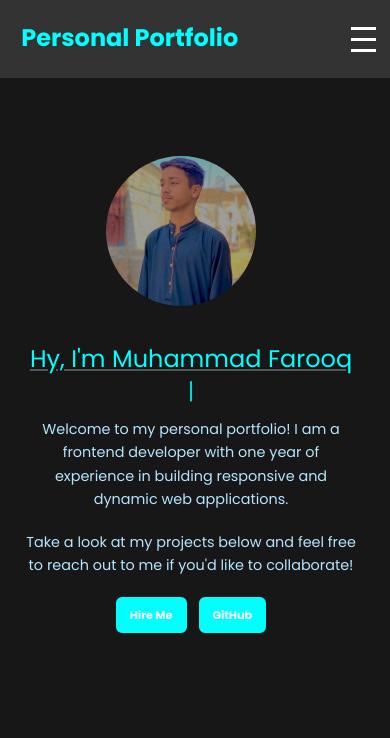
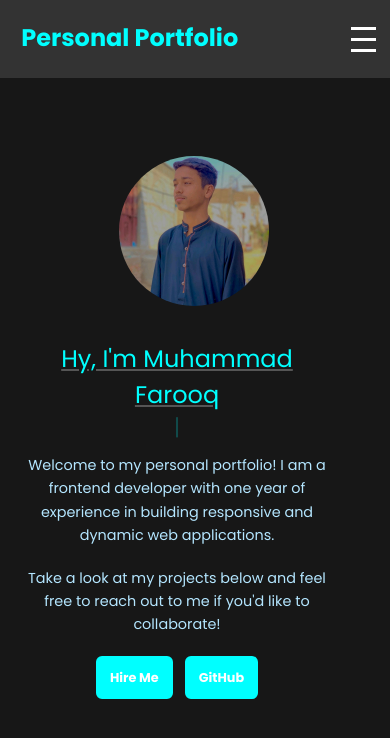
Before and after one commit to Muhammad-Fraooq/Porfolio-Milestone-2, a Next.js app: page / in a window 390 px wide. Shown: the top 738 px of the page. Built offline with nearby package versions, Linux system fonts and the light colour scheme.

Commit message:
Update CSS Files

```diff
--- a/app/about/page.tsx
+++ b/app/about/page.tsx
@@ -2,14 +2,11 @@ import Image from "next/image";
 import ProfilePic from "@/public/my-pic.jpg";
 import RotatingServices from "../components/RotatingServices/RotatingServices";
 import Animation from "../components/Animation/Animation";
-import AnimationWrapper from "../components/ScrollAnimation/ScrollAnimation";
 
 export default function About() {
   return (
     <>
       <div className="container">
-        {/* Image Section with Animation */}
-        <AnimationWrapper>
           <div className="image-container">
             <Image
               src={ProfilePic}
@@ -20,10 +17,6 @@ export default function About() {
               objectFit="cover"
             />
           </div>
-        </AnimationWrapper>
-
-        {/* Text Section with Animation */}
-        <AnimationWrapper>
           <div className="text-container-about">
             <h1>About Me</h1>
             <Animation/>
@@ -36,21 +29,8 @@ export default function About() {
               adapt to the latest industry trends and technologies to deliver
               efficient and visually appealing solutions.
             </p>
-
-            {/* Frontend Skills Section */}
-            <div>
               <RotatingServices />
-            </div>
-
-            {/* Download CV Button (Optional) */}
-            {/* <div className="about-btn">
-              <a href="/cv.pdf" download className="btn">
-                <FaDownload />
-                Download CV
-              </a>
-            </div> */}
           </div>
-        </AnimationWrapper>
       </div>
     </>
   );
--- a/app/components/ContactFrom.module.css
+++ b/app/components/ContactFrom.module.css
@@ -17,7 +17,7 @@
   background-color: #333;
   padding: 20px;
   border-radius: 8px;
-  box-shadow: 0 4px 8px rgba(0, 0, 0, 0.1);
+  box-shadow: 0 4px 8px rgba(61, 51, 51, 0.1);
 }
 
 .formHeading {
@@ -88,7 +88,6 @@
 @media (max-width: 1024px) {
   .container {
     padding: 20px;
-
   }
 
   .formHeading {
@@ -106,16 +105,27 @@
 }
 
 /* Mobile devices */
+@media (max-width: 820px) {
+  .container{
+    max-width: 750px;
+  }
+  .map{
+    height: 140%;
+  }
+}
 @media (max-width: 768px) {
   .container {
     padding: 20px;
     flex-direction: column;
     align-items: center;
   }
-  .formContainer,
   .mapContainer {
     width: 90%;
     margin-bottom: 20px;
+    margin-left: -1rem;
+  }
+  .formContainer{
+    width: 95%;
   }
   .map{
     height: 110%;
--- a/app/components/ContactFrom/ContactFrom.tsx
+++ b/app/components/ContactFrom/ContactFrom.tsx
@@ -110,7 +110,8 @@ const ContactForm = () => {
             />
           </div>
           <div className={styles.buttonContainer}>
-            <a href="#" className="btn" onClick={onClickHandler}>Submit</a>
+            {/* <a href="#" className="btn" onClick={onClickHandler}>Submit</a> */}
+            <button onClick={onClickHandler} className="btn">Submit</button>
           </div>
 
           {errors.map((item, index) => (
--- a/app/components/Footer.module.css
+++ b/app/components/Footer.module.css
@@ -92,7 +92,23 @@
 }
 
 /* Media Queries for Responsive Design */
-
+@media (max-width: 820px) {
+  .container {
+    margin-left: 3rem;
+  }
+  .footer2,
+  .footer3,
+  .footer4 {
+    margin-top: 2.5rem;
+  }
+  .socialFooterIcons{
+    margin-top: -1rem;
+  }
+  .copyright{
+    text-align: center;
+    margin-top: 1rem;
+  }
+}
 /* For tablets and smaller devices */
 @media (max-width: 768px) {
   .container {
@@ -102,28 +118,26 @@
   .footer1 {
     order: 2;
   }
-
   .footer {
     text-align: center; /* Center align text on smaller screens */
   }
 
   .socialFooterIcons {
+    display: flex;
     justify-content: center;
   }
 }
 
 /* For mobile devices */
 @media (max-width: 480px) {
-  .footer1,
+  .footer {
+    margin-left: -7rem;
+    text-align: center;
+  }
   .footer2,
   .footer3,
   .footer4 {
-    margin-left: -2rem;
-    text-align: center;
-  }
-  .footer{
-    margin-left: -2rem;
-    gap: 2rem;
+    margin-top: 0rem;
   }
 
   .footerSubheading {
@@ -134,9 +148,12 @@
     margin: 1rem 0;
   }
 
-  .socialFooterIcons , .copyright {
-    justify-content: center;
+  .socialFooterIcons,
+  .copyright p {
     margin-top: 1rem;
   }
-
+  .copyright p {
+    font-size: 1rem;
+    margin-left: 6rem ;
+  }
 }
--- a/app/components/Footer/Footer.tsx
+++ b/app/components/Footer/Footer.tsx
@@ -37,27 +37,27 @@ export default function Footer() {
           <p className={styles.footerSubheading}>Courses</p>
           <ul className={styles.courseList}>
             <li className={styles.courseItem}>
-              <Link className={styles.link} href="/">
+              <Link className={styles.link} href="https://www.codecademy.com/learn/learn-html" target="_blank">
               HTML5
               </Link>
             </li>
             <li className={styles.courseItem}>
-              <Link className={styles.link} href="/">
+              <Link className={styles.link} href="https://www.codecademy.com/learn/learn-css" target="_blank">
                 CSS3
               </Link>
             </li>
             <li className={styles.courseItem}>
-              <Link className={styles.link} href="/">
+              <Link className={styles.link} href="https://www.codecademy.com/learn/introduction-to-javascript" target="_blank">
                 JavaScript
               </Link>
             </li>
             <li className={styles.courseItem}>
-              <Link className={styles.link} href="/">
+              <Link className={styles.link} href="/https://v1.scrimba.com/playlist/p7P5Hd" target="_blank">
                 React
               </Link>
             </li>
             <li className={styles.courseItem}>
-              <Link className={styles.link} href="/">
+              <Link className={styles.link} href="/https://nextjs.org/docs" target="_blank">
                 Next.js
               </Link>
             </li>
@@ -130,7 +130,7 @@ export default function Footer() {
         </div>
       </div>
       <div className={styles.copyright}>
-        <p>© {new Date().getFullYear()} Muhammad Farooq. All rights reserved.</p>
+        <p>&copy; {new Date().getFullYear()} Muhammad Farooq. All rights reserved.</p>
       </div>
     </footer>
   );
--- a/app/components/Navbar/Navbar.tsx
+++ b/app/components/Navbar/Navbar.tsx
@@ -39,7 +39,7 @@ export default function Header() {
 
           {/* Download CV button */}
           <div className={styles.navBtn}>
-            <Link href="/cv.pdf" download className="btn btn-primary" onClick={closeMenu}>
+            <Link href="/cv.pdf" download className="btn btn-nav" onClick={closeMenu}>
               <FaDownload /> Download CV
             </Link>
           </div>
--- a/app/components/Navber.module.css
+++ b/app/components/Navber.module.css
@@ -1,7 +1,7 @@
 
 .header {
     background-color: #333;
-    padding: 12px 10px ;
+    padding: 12px 10px;
     display: flex;
     justify-content: center;
     align-items: center;
@@ -59,6 +59,18 @@
   }
 
   /* Responsive styles */
+  @media(max-width: 820px){
+    .logo{
+      margin-left: 1rem;
+    }
+    /* .navBtn .btn{
+      padding: 8px 10px;
+      font-size: 0.8rem;
+    } */
+    .btn-nav{
+      padding: 8px 10px;
+    }
+  }
   @media (max-width: 768px) {
     .hamburger {
       display: flex; /* Show hamburger on mobile */
@@ -84,7 +96,6 @@
     }
 
     .navLink {
-      /* margin: 0 auto; */
       font-size: 1.5rem;
       padding: 20px;
 
--- a/app/components/ProjectCard/ProjectCard.module.css
+++ b/app/components/ProjectCard/ProjectCard.module.css
@@ -53,7 +53,7 @@
 
 .heading {
   color: aqua;
-  margin-bottom: 2rem;
+  margin-bottom: 1rem;
   display: flex;
   justify-content: center;
 }
@@ -66,6 +66,11 @@
 }
 
 /* Media Query for tablets (max-width: 768px) */
+@media (max-width: 820px) {
+  .container{
+    max-width: 750px;
+  }
+}
 @media (max-width: 768px) {
   .container {
     padding: 20px;
--- a/app/components/RotatingServices.module.css
+++ b/app/components/RotatingServices.module.css
@@ -5,7 +5,7 @@
   width: 500px;
   height: 500px;
   display: flex;
-  margin-left: -10rem;
+  margin-right: -5rem;
   flex-direction: column;
   align-items: center;
   justify-content: center;
@@ -56,6 +56,16 @@
 }
 .skill p {
   color: aqua;
+}
+@media (max-width:820px) {
+  .skillsSection {
+    max-width: 500px;
+    margin-left: -17rem;
+  }
+  .progressBar {
+    width: 150%;
+  }
+
 }
 
 @media (max-width: 768px) {
@@ -207,6 +217,23 @@
 }
 
 /* Media Queries for Responsive Design */
+@media (max-width: 820px) {
+  .container{
+    width: 400px;
+    height: 400px;
+  }
+  .centralCircle{
+    width: 180px;
+    height: 180px;
+  }
+  .outerCircle{
+    width: 300px;
+    height: 300px;
+  }
+  /* .smallCircle{
+
+  } */
+}
 @media (max-width: 768px) {
 .container {
     width: 80%;
@@ -231,9 +258,8 @@
 
 @media (max-width: 480px) {
   .container{
-    margin-left: 0rem;
-    margin-top: 6rem;
-    margin-bottom: 6rem;
+    margin: 5.5rem 0 7rem -1.3rem;
+
   }
   .hoverText {
     font-size: 2rem;
--- a/app/globals.css
+++ b/app/globals.css
@@ -1,25 +1,38 @@
 @tailwind base;
 @tailwind components;
 @tailwind utilities;
-/*
-:root {
-  --main-color: #0062ff;
-  --supporting-color: #ebf3fe;
-  --font-color: #424242;
-  --bg-color: #ffffff;
-  --bg-color: #f7fcff;
-  --heading-color: #000a19;
-  --para-color: #504e4d;
-  --h-color: #032b6d;
-  --white-color: #ffffff;
-  --btn-hover-bg-color: #003b99;
-  --btn-box-shadow: rgba(100, 100, 111, 0.2) 0px 7px 29px 0px;
-  --foorter-bg-color: #040d12;
-} */
+
 :root {
   --background: #ffffff;
   --foreground: #171717;
 }
+
+/* Define Custom Properties */
+:root {
+  --background-color: #171717;
+  --primary-color: aqua;
+  --secondary-color: #555;
+  --text-color: white;
+  --accent-color: #b4e6ff;
+  --font-family: "Poppins", sans-serif;
+  --transition: all 0.3s ease;
+
+  --font-size-h1: 2.5rem;
+  --font-size-h2: 1.8rem;
+  --font-size-p: 1rem;
+
+  --border-radius: 8px;
+  --box-shadow: 0 4px 8px rgba(0, 0, 0, 0.1);
+  --box-shadow-hover: 0 8px 16px rgba(0, 0, 0, 0.2);
+
+  --container-padding: 20px;
+  --container-max-width: 1200px;
+
+  --btn-padding: 10px 12px;
+  --btn-border-radius: 6px;
+}
+
+/* General Reset */
 * {
   margin: 0;
   padding: 0;
@@ -29,7 +42,407 @@
 *::after {
   box-sizing: border-box;
 }
-html{
+html {
+  scroll-behavior: smooth;
+}
+body {
+  background-color: var(--background-color);
+  color: var(--text-color);
+  font-family: var(--font-family);
+  overflow-x: hidden;
+  transition: var(--transition);
+}
+
+/* General Container Styles */
+.container {
+  display: flex;
+  flex-direction: row;
+  justify-content: space-between;
+  align-items: flex-start;
+  padding: var(--container-padding);
+  max-width: var(--container-max-width);
+  margin: 0 auto;
+}
+
+h1 {
+  font-size: var(--font-size-h1);
+  color: var(--primary-color);
+  text-decoration: underline var(--secondary-color);
+}
+h2 {
+  font-size: var(--font-size-h2);
+  color: var(--secondary-color);
+  margin-bottom: 10px;
+}
+
+.about-para {
+  font-size: var(--font-size-p);
+  color: var(--accent-color);
+  line-height: 1.6;
+  margin-bottom: 20px;
+}
+/* Text Section */
+.text-container {
+  max-width: 600px;
+  padding: 20px;
+  margin-left: 2rem;
+}
+.text-container-about,
+.text-container {
+  margin-top: 3rem;
+}
+.mt-3 {
+  margin-top: 20px;
+  gap: 2rem;
+}
+
+.btn {
+  display: inline-flex;
+  align-items: center;
+  gap: 5px;
+  text-decoration: none;
+  color: var(--text-color);
+  padding: var(--btn-padding);
+  background-color: var(--primary-color);
+  border-radius: var(--btn-border-radius);
+  font-weight: bold;
+  border: 2px solid var(--primary-color);
+  transition: var(--transition);
+}
+
+.btn:hover {
+  background-color: #333;
+  color: var(--primary-color);
+}
+
+/* Profile Section */
+.profile-section {
+  flex: 1;
+  display: flex;
+  justify-content: center;
+  align-items: center;
+}
+
+.image-container {
+  margin-top: 4rem;
+}
+.profile-image {
+  margin-top: 1rem;
+  border-radius: 50%;
+  margin-left: 2rem;
+}
+
+/* Responsive Adjustments */
+
+@media (max-width: 1024px) {
+  .text-container h1 {
+    font-size: 2rem;
+  }
+
+  .text-container h2 {
+    font-size: var(--font-size-h2);
+  }
+
+  .text-container .about-para {
+    font-size: var(--font-size-p);
+  }
+
+  .profile-section {
+    margin-top: 20px;
+  }
+
+  .profile-image {
+    width: 200px;
+    height: 200px;
+  }
+
+  .btn {
+    font-size:var(--font-size-p);
+  }
+}
+
+@media (max-width: 820px) {
+  .text-container {
+    width: 500px;
+  }
+}
+@media (max-width: 768px) {
+  .container {
+    padding: 10px;
+    gap: 20px;
+    flex-direction: column;
+  }
+  .text-container {
+    order: 2;
+    margin-left: -0.5rem;
+    margin-top: 0;
+    max-width: 350px;
+  }
+  .profile-section {
+    order: 1;
+  }
+  .text-container h1 {
+    font-size: var(--font-size-h2);
+  }
+
+  .text-container h2 {
+    font-size: 1.6rem;
+  }
+
+  .text-container .about-para {
+    font-size: var(--font-size-p);
+  }
+
+  .profile-image {
+    width: 180px;
+    height: 180px;
+  }
+
+  .btn {
+    font-size: var(--font-size-p);
+    padding: 8px 15px;
+  }
+}
+
+@media (max-width: 480px) {
+  .container {
+    gap: 15px;
+    padding: 20px;
+  }
+
+  .text-container h1 {
+    font-size: 1.5rem;
+  }
+
+  .text-container h2 {
+    font-size: 1.4rem;
+  }
+
+  .text-container .about-para {
+    font-size: 0.9rem;
+  }
+  .text-container {
+    text-align: center;
+  }
+  .profile-image {
+    width: 150px;
+    height: 150px;
+    margin-left: 3.3rem;
+  }
+  .image-container {
+    margin-left: 3.5rem;
+  }
+  .btn {
+    font-size: 0.8rem;
+    padding: var(--btn-padding);
+  }
+}
+
+.image-container .profile-image-about {
+  border-radius: 50%;
+  display: flex;
+  justify-content: center;
+  margin-left: 3rem;
+  object-fit: cover;
+}
+.text-container-about {
+  max-width: 650px;
+  padding: 2rem;
+  margin: 0 auto;
+}
+.text-container-about h1 {
+  margin-top: 1.5rem;
+}
+@media (max-width: 1024px) {
+  .text-container-about h1 {
+    font-size: 2rem;
+  }
+
+  .text-container-about h2 {
+    font-size: var(--font-size-h2);
+  }
+
+  .profile-image-about {
+    width: 200px;
+    height: 200px;
+  }
+}
+@media (max-width: 820px) {
+  .text-container-about {
+    width: 550px;
+    margin-left: 1rem;
+  }
+  .profile-image-about {
+    margin-top: 2.5rem;
+  }
+}
+@media (max-width: 768px) {
+  .text-container-about {
+    max-width: 350px;
+    margin-top: 0px;
+    padding: 0.5rem;
+    margin-left: -0.3rem;
+  }
+
+  .text-container-about h1 {
+    font-size: var(--font-size-h2);
+  }
+
+  .text-container-about h2 {
+    font-size: 1.6rem;
+  }
+  .profile-image-about {
+    width: 180px;
+    height: 180px;
+  }
+}
+
+@media (max-width: 480px) {
+  body {
+    overflow-x: hidden;
+  }
+  .image-container {
+    margin-top: 2rem;
+  }
+  .container {
+    padding: 10px;
+    gap: 15px;
+  }
+  .text-container-about {
+    text-align: center;
+  }
+  .text-container-about h1 {
+    font-size: 1.5rem;
+    margin-top: 0rem;
+  }
+  .text-container-about h2 {
+    font-size: 1.3rem;
+    margin-left: 1rem;
+  }
+  .about-para {
+    font-size: 0.8rem;
+  }
+  .profile-image-about {
+    width: 150px;
+    height: 150px;
+    margin-left: 2rem;
+  }
+}
+
+.services-container {
+  padding: 20px;
+  max-width: 1100px;
+  margin: 0 auto;
+}
+
+.services-heading {
+  text-align: center;
+  font-size: 2.5rem;
+  margin: 2rem 0 25px 0;
+}
+
+.services-list {
+  display: grid;
+  grid-template-columns: repeat(auto-fill, minmax(300px, 1fr));
+  gap: 30px;
+  margin-bottom: 2rem;
+}
+
+.service-card {
+  background: #333;
+  padding: 20px;
+  border-radius: 8px;
+  color: #fff;
+  box-shadow: var(--box-shadow);
+  transition: transform 0.3s ease, box-shadow 0.3s ease;
+}
+
+.service-card:hover {
+  transform: translateY(-5px);
+  box-shadow: var(--box-shadow-hover);
+}
+.service-icon-heading {
+  display: flex;
+  align-items: center;
+  gap: 10px;
+  margin-bottom: 10px;
+}
+
+.service-icon {
+  font-size: 2rem;
+  color: #4caf50;
+}
+
+.service-card h2 {
+  font-size: 1.6rem;
+  margin: 0;
+}
+
+.service-card p {
+  font-size: var(--font-size-p);
+  color: #b4e6ff;
+  line-height: 1.6;
+}
+
+
+@media (max-width: 820px) {
+  .services-container {
+    max-width: 750px;
+  }
+  .services-list {
+    display: grid;
+    grid-template-columns: repeat(auto-fill, minmax(250px, 1fr));
+  }
+}
+@media (max-width: 768px) {
+  .services-heading {
+    font-size: 2rem;
+  }
+
+  .service-card {
+    padding: 15px;
+  }
+
+  .service-card h2 {
+    font-size: 1.3rem;
+  }
+
+  .service-card p {
+    font-size: var(--font-size-p);
+  }
+}
+
+
+@media (max-width: 480px) {
+  .services-heading {
+    font-size: var(--font-size-h2);
+    margin-top: 2rem;
+  }
+
+  .service-card {
+    padding: 10px;
+  }
+
+  .service-card h2 {
+    font-size: 1.2rem;
+  }
+
+  .service-card p {
+    font-size: var(--font-size-p);
+  }
+}
+
+/* More custom properties applied similarly */
+/* * {
+  margin: 0;
+  padding: 0;
+}
+*,
+*::before,
+*::after {
+  box-sizing: border-box;
+}
+html {
   scroll-behavior: smooth;
 }
 body {
@@ -37,11 +450,9 @@ body {
   color: white;
   font-family: "Poppins", sans-serif;
   overflow-x: hidden;
-  transition: 0.3s ease;
   transition: all 0.3s ease;
 }
 
-/* General Container Styles */
 .container {
   display: flex;
   flex-direction: row;
@@ -69,16 +480,14 @@ h2 {
   line-height: 1.6;
   margin-bottom: 20px;
 }
-.text-container-about,
-.text-container {
-  margin-top: 5rem;
-}
 
-/* Text Section */
 .text-container {
   max-width: 600px;
   padding: 20px;
   margin-left: 2rem;
+}
+.text-container-about,
+.text-container {
   margin-top: 3rem;
 }
 .mt-3 {
@@ -105,7 +514,7 @@ h2 {
   color: aqua;
 }
 
-/* Profile Section */
+
 .profile-section {
   flex: 1;
   display: flex;
@@ -119,10 +528,9 @@ h2 {
 .profile-image {
   margin-top: 1rem;
   border-radius: 50%;
-  margin-left: 3rem;
+  margin-left: 2rem;
 }
 
-/* Responsive Adjustments */
 @media (max-width: 1024px) {
   .text-container h1 {
     font-size: 2rem;
@@ -150,6 +558,11 @@ h2 {
   }
 }
 
+@media (max-width: 820px) {
+  .text-container {
+    width: 500px;
+  }
+}
 @media (max-width: 768px) {
   .container {
     padding: 10px;
@@ -160,6 +573,7 @@ h2 {
     order: 2;
     margin-left: -0.5rem;
     margin-top: 0;
+    max-width: 350px;
   }
   .profile-section {
     order: 1;
@@ -182,7 +596,7 @@ h2 {
   }
 
   .btn {
-    font-size: 0.8rem;
+    font-size: 0.9rem;
     padding: 8px 15px;
   }
 }
@@ -203,22 +617,21 @@ h2 {
 
   .text-container .about-para {
     font-size: 0.9rem;
-
   }
-  .text-container{
+  .text-container {
     text-align: center;
-
   }
   .profile-image {
     width: 150px;
     height: 150px;
+    margin-left: 3.3rem;
   }
   .image-container {
-    margin-left: 3rem;
+    margin-left: 3.5rem;
   }
   .btn {
-    font-size: 0.7rem;
-    padding: 8px 12px;
+    font-size: 0.8rem;
+    padding: 10px 12px;
   }
 }
 
@@ -226,7 +639,7 @@ h2 {
   border-radius: 50%;
   display: flex;
   justify-content: center;
-  margin-left: 3.5rem;
+  margin-left: 3rem;
   object-fit: cover;
 }
 .text-container-about {
@@ -234,8 +647,9 @@ h2 {
   padding: 2rem;
   margin: 0 auto;
 }
-
-/* Responsive Adjustments */
+.text-container-about h1 {
+  margin-top: 1.5rem;
+}
 @media (max-width: 1024px) {
   .text-container-about h1 {
     font-size: 2rem;
@@ -250,12 +664,23 @@ h2 {
     height: 200px;
   }
 }
-
+@media (max-width: 820px) {
+  .text-container-about {
+    width: 550px;
+    margin-left: 1rem;
+  }
+  .profile-image-about {
+    margin-top: 2.5rem;
+  }
+}
 @media (max-width: 768px) {
   .text-container-about {
+    max-width: 350px;
     margin-top: 0px;
     padding: 0.5rem;
+    margin-left: -0.3rem;
   }
+
   .text-container-about h1 {
     font-size: 1.8rem;
   }
@@ -273,19 +698,19 @@ h2 {
   body {
     overflow-x: hidden;
   }
-  .image-container{
+  .image-container {
     margin-top: 2rem;
   }
   .container {
     padding: 10px;
     gap: 15px;
   }
-  .text-container-about{
+  .text-container-about {
     text-align: center;
-
   }
   .text-container-about h1 {
     font-size: 1.5rem;
+    margin-top: 0rem;
   }
   .text-container-about h2 {
     font-size: 1.3rem;
@@ -310,7 +735,7 @@ h2 {
 .services-heading {
   text-align: center;
   font-size: 2.5rem;
-  margin-bottom: 30px;
+  margin: 2rem 0 25px 0;
 }
 
 .services-list {
@@ -333,8 +758,6 @@ h2 {
   transform: translateY(-5px);
   box-shadow: 0 8px 16px rgba(0, 0, 0, 0.2);
 }
-
-/* Align icon and heading side by side */
 .service-icon-heading {
   display: flex;
   align-items: center;
@@ -349,7 +772,7 @@ h2 {
 
 .service-card h2 {
   font-size: 1.6rem;
-  margin: 0; /* Removes margin from heading */
+  margin: 0;
 }
 
 .service-card p {
@@ -358,7 +781,16 @@ h2 {
   line-height: 1.6;
 }
 
-/* Mobile and tablet responsive styles */
+
+@media (max-width: 820px) {
+  .services-container {
+    max-width: 750px;
+  }
+  .services-list {
+    display: grid;
+    grid-template-columns: repeat(auto-fill, minmax(250px, 1fr));
+  }
+}
 @media (max-width: 768px) {
   .services-heading {
     font-size: 2rem;
@@ -377,7 +809,7 @@ h2 {
   }
 }
 
-/* Small mobile devices */
+
 @media (max-width: 480px) {
   .services-heading {
     font-size: 1.75rem;
@@ -396,6 +828,7 @@ h2 {
     font-size: 0.9rem;
   }
 }
+ */
 
 /* css */
 
--- a/app/page.tsx
+++ b/app/page.tsx
@@ -13,7 +13,9 @@ export default function HomePage() {
         <AnimationWrapper>
           <Home />
         </AnimationWrapper>
+        <AnimationWrapper>
         <About />
+        </AnimationWrapper>
         <Services />
         {/* <Projects /> */}
         <Contact />
```
Also changed, not shown: 1 other file (tests, documents, lock files or other folders).
